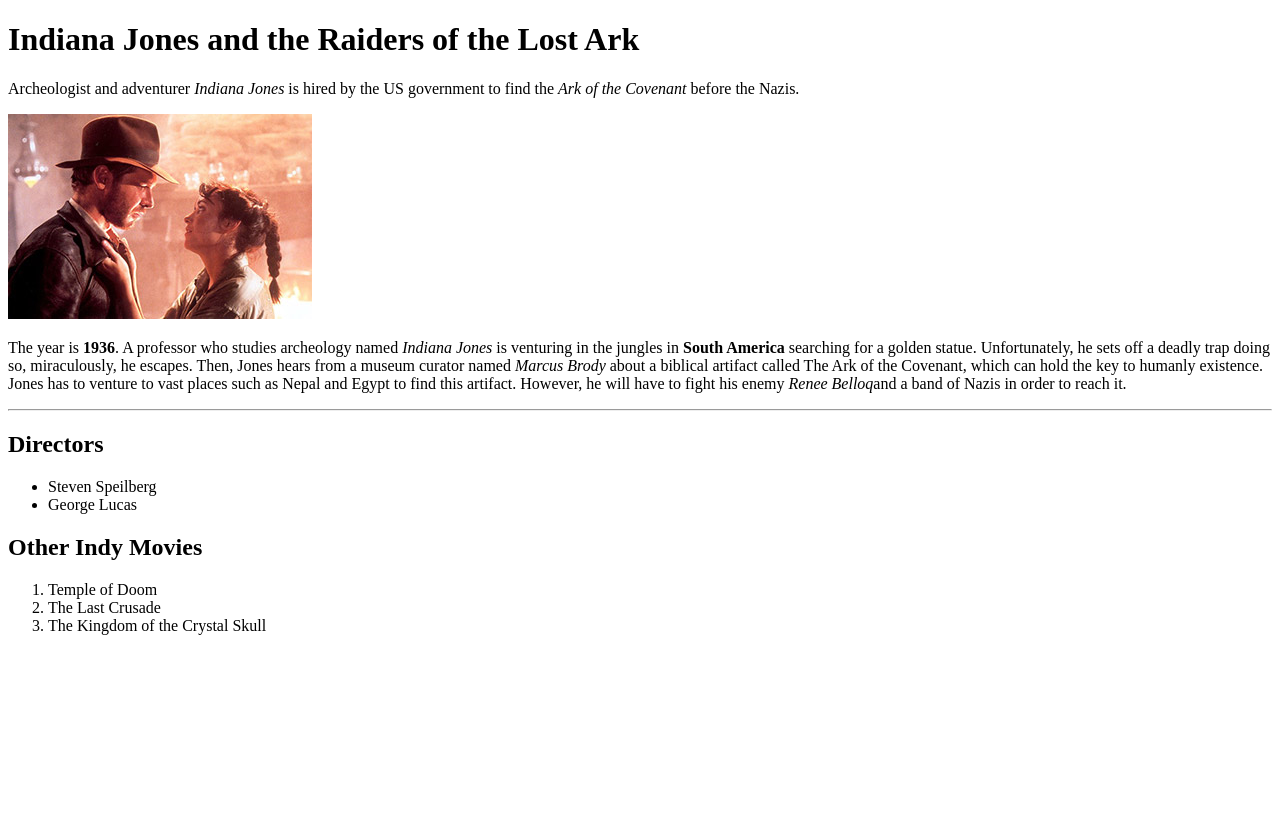
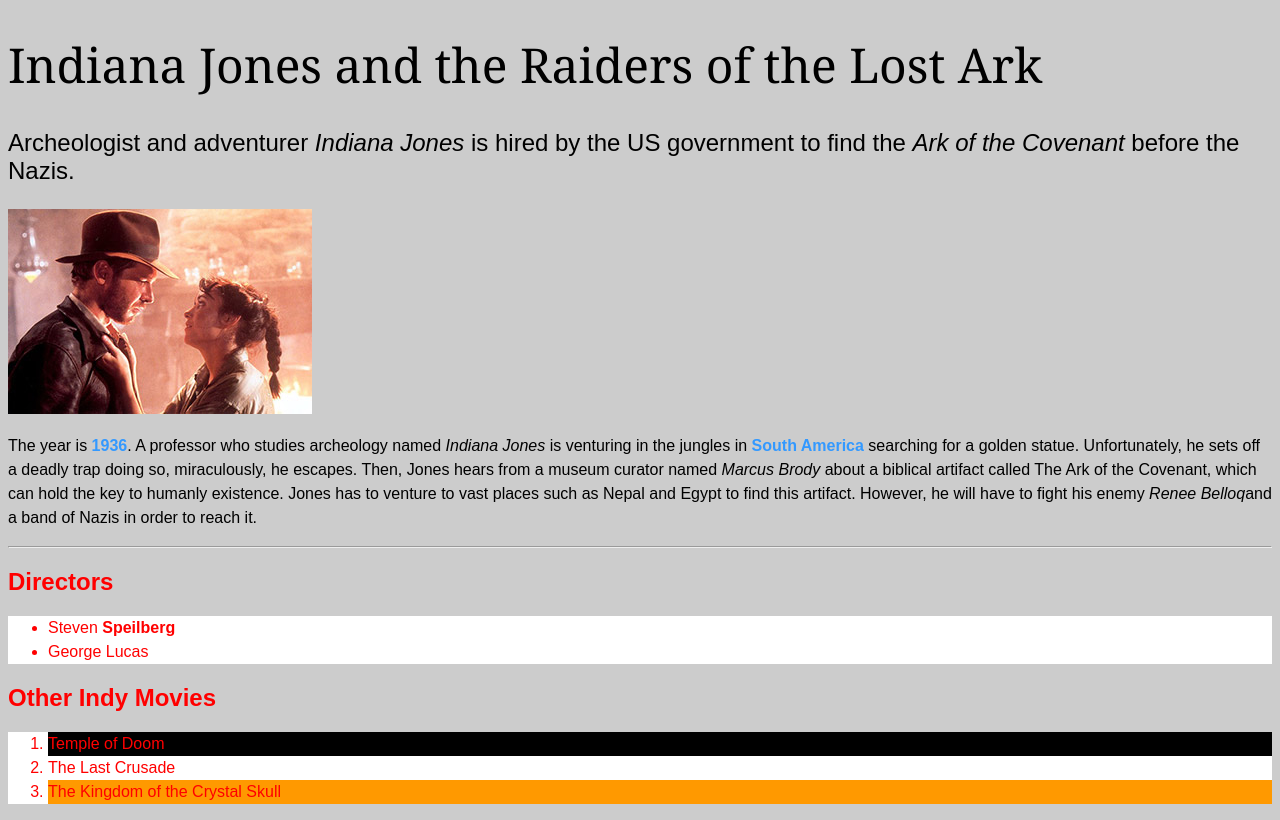
Before and after one commit to norr0065/tutorial-css, a plain HTML site: page index.html in a window 1280 px wide. Drawn offline with Linux system fonts and the light colour scheme.

Commit message:
Created First CSS

```diff
--- /dev/null
+++ b/css/general.css
@@ -0,0 +1,75 @@
+/* CSS Document */
+
+/*
+
+CSS is structured as follows:
+
+Selector  {
+    propertry: value;
+    propertry: value;
+    propertry: value
+}
+
+Each selector is paired with and styles an element. For example:
+
+html {} is oaired with and sytles <html>
+
+*/
+
+html {
+    font-family: Arial, Helvetica, sans-serif;
+}
+
+body {
+    background-color: #CCC;
+}
+
+h1 {
+    font-family: Georgia, "Times New Roman", Serif;
+    font-weight: Normal;
+    font-size: 3rem; /* one rem = 16px */
+}
+
+h2 {
+    color: #f00;
+}
+
+p,
+li {
+    font-size: 1rem;
+    line-height: 1.5rem;
+}
+
+h1 + p {
+    font-size:1.5rem;
+    line-height: 1.75rem;
+}
+
+strong {
+    font-weight: bold;
+}
+
+p strong {
+    color: #39F;
+}
+
+em {
+    font-style: italic;
+}
+
+ul,
+ol {
+    background-color: #FFF;
+}
+
+li {
+    color: #F00;
+}
+
+ol li:first-child {
+    background-color: #000;
+}
+
+ol li:last-child {
+    background-color:#F90
+}
--- a/index.html
+++ b/index.html
@@ -3,6 +3,7 @@
 <head>
     <meta charset="utf-8">
     <title> CSS Tutorial</title>
+    <link href="css/general.css" rel="stylesheet">
 </head>
 <body>
 
@@ -19,7 +20,7 @@
     <h2>Directors</h2>
 
     <ul>
-        <li>Steven Speilberg</li>
+        <li>Steven <strong>Speilberg</strong></li>
         <li>George Lucas</li>
     </ul>
 
```
